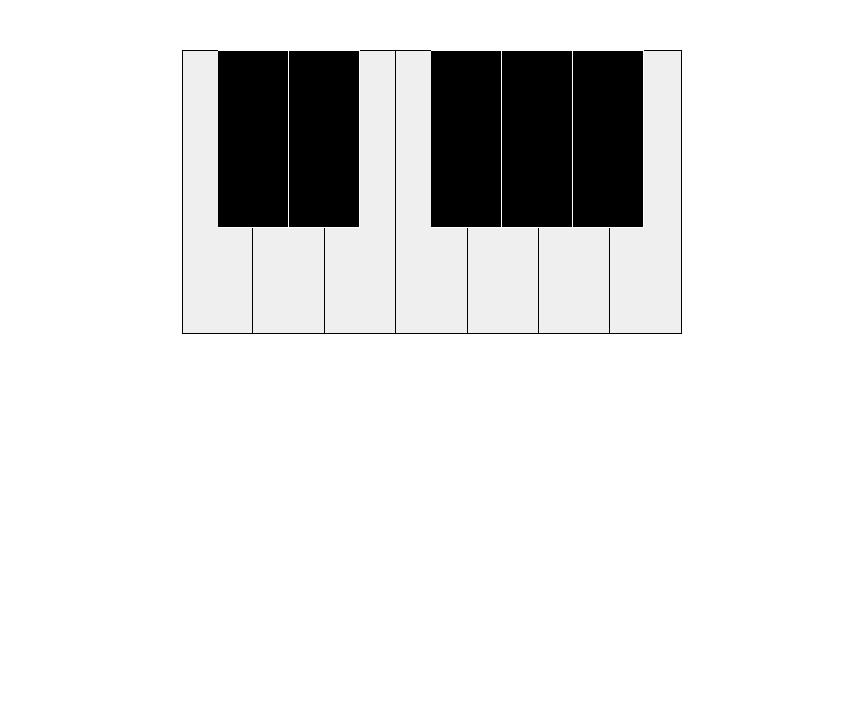
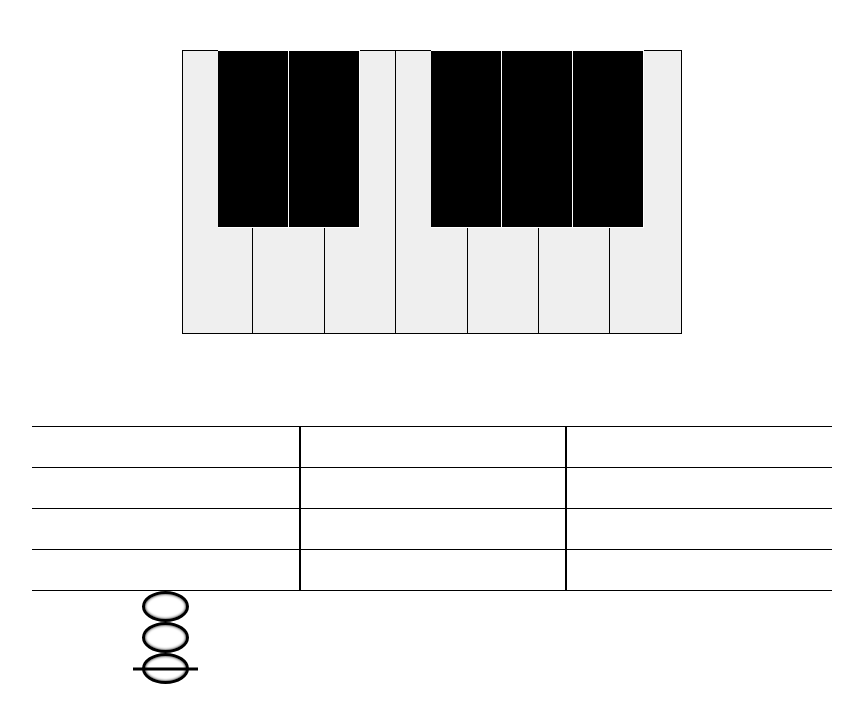
Before and after one commit to impressor615/chords-quiz, a React app: page / in a window 1280 px wide. Shown: the top 722 px of the page, without its empty margins (208-1071 px from the left). Built offline with nearby package versions, Linux system fonts and the light colour scheme.

Commit message:
add MusicPaper template

```diff
--- /dev/null
+++ b/src/components/MusicPaper/index.jsx
@@ -0,0 +1,46 @@
+import './style.scss'
+
+import React, { Fragment, PureComponent } from 'react';
+
+const Note = () => (
+  <div className="music-paper-note" />
+);
+
+const WholeNote = () => (
+  <div className="music-paper-whole-note" />
+);
+
+class MusicPaper extends PureComponent {
+  constructor(props) {
+    super(props);
+  }
+
+  render() {
+    return (
+      <Fragment>
+        <div className="music-paper">
+          {
+            Array.from({ length: 5 }).map((_, index) => (
+              <div key={index.toString()} className="music-paper-line" />
+            ))
+          }
+          {
+            Array.from({ length: 2 }).map((_, index) => (
+              <div
+                key={index.toString()}
+                className={`music-paper-vertical-line music-paper-vertical-line-${index}`}            />
+
+            ))
+          }
+        </div>
+        <div className="music-paper-answer">
+          <Note />
+          <Note />
+          <WholeNote />
+        </div>
+      </Fragment>
+    );
+  }
+}
+
+export default MusicPaper;
--- /dev/null
+++ b/src/components/MusicPaper/style.scss
@@ -0,0 +1,54 @@
+.music-paper {
+  position: relative;
+  margin-top: 50px;
+
+  &-line {
+    height: 40px;
+    border-bottom: 1px solid black;
+  }
+
+  &-vertical-line {
+    position: absolute;
+    bottom: 0;
+    border-right: 2px solid black;
+    height: 165px;
+
+    &-0 {
+      left: 33.33%;
+    }
+
+    &-1 {
+      left: 66.66%;
+    }
+  }
+
+  &-answer {
+    width: 33.33%;
+    display: flex;
+    flex-direction: column;
+    align-items: center;
+  }
+
+  &-note,
+  &-whole-note {
+    width: 41px;
+    height: 25px;
+    border: 3px solid black;
+    border-radius: 50%;
+    box-shadow: inset 0 0 3px black;
+  }
+
+  &-whole-note {
+    position: relative;
+  }
+
+  &-whole-note:after {
+    content: '';
+    position: absolute;
+    top: 50%;
+    left: -12px;
+    transform: translateY(-50%);
+    width: 65px;
+    border-top: 3px solid black;
+  }
+}
--- a/src/index.jsx
+++ b/src/index.jsx
@@ -4,6 +4,7 @@ import React, { PureComponent } from "react";
 import ReactDOM from "react-dom";
 
 import Piano from '@/components/Piano';
+import MusicPaper from '@/components/MusicPaper';
 
 class App extends PureComponent {
   render() {
@@ -12,6 +13,7 @@ class App extends PureComponent {
         <div className="piano-wrapper">
           <Piano />
         </div>
+        <MusicPaper />
       </div>
     );
   }
```
